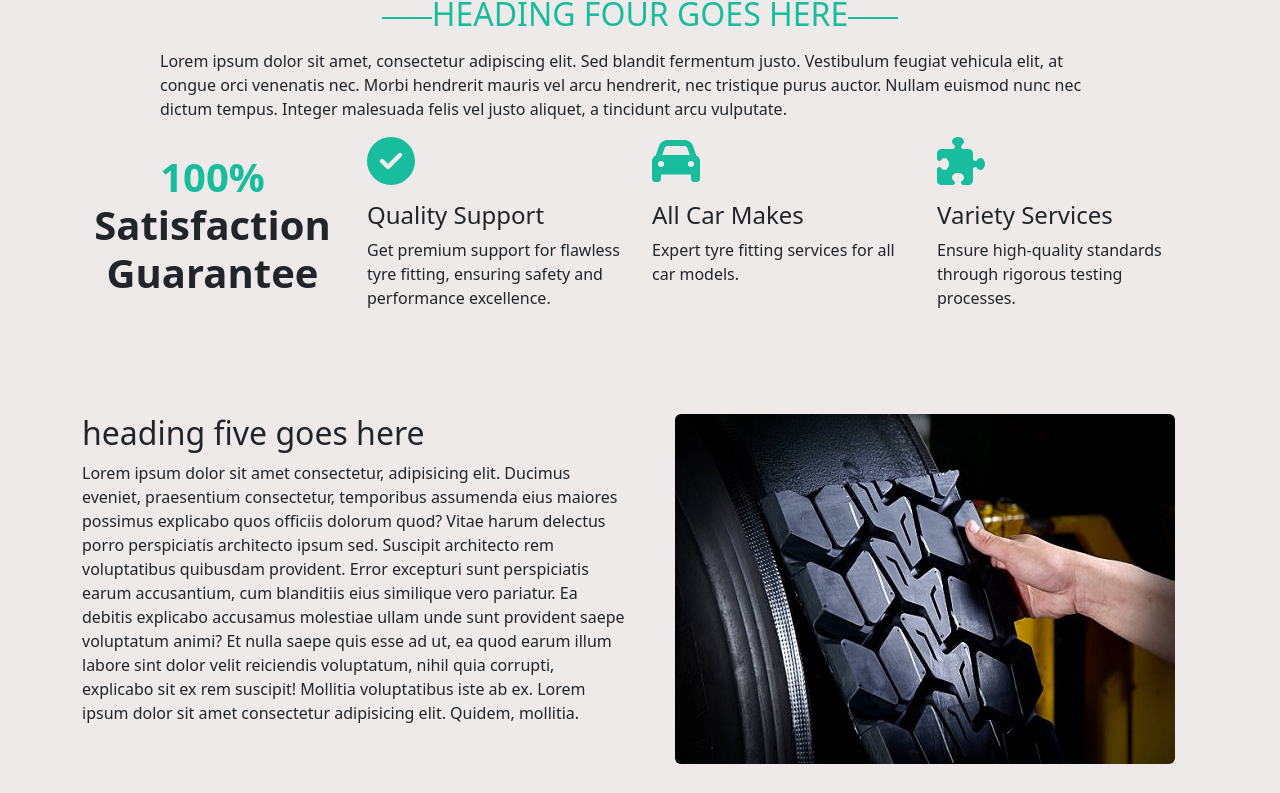
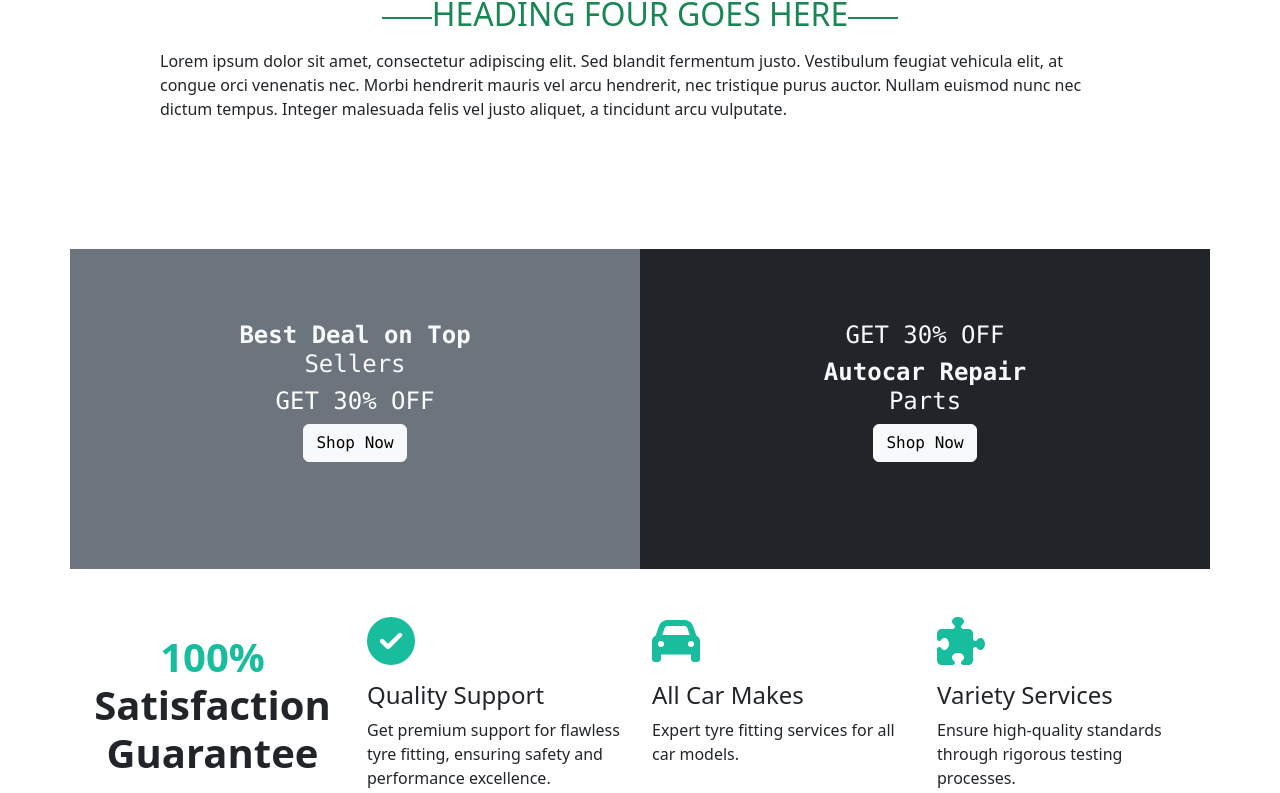
Before and after one commit to Mehwishmushtaq/MrTyreFitter, a React (Vite) app: page /services/flat-tyre in a window 1280 px wide. Shown: the part 1640-2433 px from the top of the page. Built offline with nearby package versions, Linux system fonts and the light colour scheme.

Commit message:
dev-mehwish changes 3

```diff
--- a/src/App.jsx
+++ b/src/App.jsx
@@ -3,6 +3,7 @@ import './assets/bootstrap/css/bootstrap.min.css';
 import './assets/css/style.css';
 import { BrowserRouter as Router, Routes, Route } from "react-router-dom";
 import Navbar from './components/Navbar';
+import DualBanners from './components/DualBanners'
 import Home from './Home';
 import About from './About';
 import GuaranteeSection from './components/Guarantee'
@@ -53,6 +54,7 @@ const App = () => {
         <Route path="/services/locknut-wheel-removal" element={<LocknutWheel/>} />
         <Route path="/services/mobile-breakdown" element={<MobileBreakdown/>} />
         <Route path="/services/register" element={<RegisterPage/>} />
+        <Route path="dual-banners" element={<DualBanners/>} />
       </Routes>
       <Footer/>
     </Router>
--- a/src/ServicePage.jsx
+++ b/src/ServicePage.jsx
@@ -3,6 +3,7 @@ import { Link } from 'react-router-dom';
 import { Row, Col } from 'react-bootstrap';
 import HowSection from './components/HowSection';
 import Guarantee from './components/Guarantee'
+import DualBanners from './components/DualBanners'
 import Newsletter from './components/Newsletter';
 
 const ServicePage = ({pageTitle, ...otherProps}) => {
@@ -119,6 +120,7 @@ const ServicePage = ({pageTitle, ...otherProps}) => {
             </div>
         <div className='w-75 mx-auto'><p>{paraFour}</p></div>
     </div>
+    <DualBanners/>
     <Guarantee/>
 
     {/* Image and text */}
--- /dev/null
+++ b/src/components/DualBanners.jsx
@@ -0,0 +1,38 @@
+import React from 'react';
+import 'bootstrap/dist/css/bootstrap.min.css';
+import { MDBBtn } from 'mdb-react-ui-kit';
+
+const SectionWithBanners = () => {
+
+
+    return (
+        <div>
+            {/* Section 5 */}
+            <section className="container" style={{ marginTop: '8rem' }}>
+                {/* Single Row */}
+                <div className="row about-row text-center">
+                    <div className="col-md-6 bg-secondary text-light p-4 font-monospace" style={{ height: '20rem' }}>
+                        <h4 className='mt-5'><strong>Best Deal on Top</strong><br /><span>Sellers</span></h4>
+
+                        <h4 className="text-white">
+                            GET 30% OFF
+                        </h4>
+                        <MDBBtn color='light' rippleColor='dark'>
+                            Shop Now
+                        </MDBBtn>
+
+                    </div>
+                    <div className="col-md-6 bg-dark text-light p-4 font-monospace">
+                        <h4 className='mt-5'>GET 30% OFF</h4>
+                        <h4><strong>Autocar Repair</strong><br /><span>Parts</span></h4>
+                        <MDBBtn color='light' rippleColor='dark'>
+                            Shop Now
+                        </MDBBtn>                    </div>
+                </div>
+            </section>
+        </div>
+
+    );
+};
+
+export default SectionWithBanners;
--- a/src/components/Guarantee.jsx
+++ b/src/components/Guarantee.jsx
@@ -23,7 +23,7 @@ const WhyChooseUs = () => {
     return (
         <div>
             <Container>
-                <section className="guarantee-section">
+                <section className="guarantee-section mt-5 ">
 
                     <Row>
                         <Col className="text-center mb-4">
```
Also changed, not shown: src/assets/css/style.css (line endings or trailing spaces).
